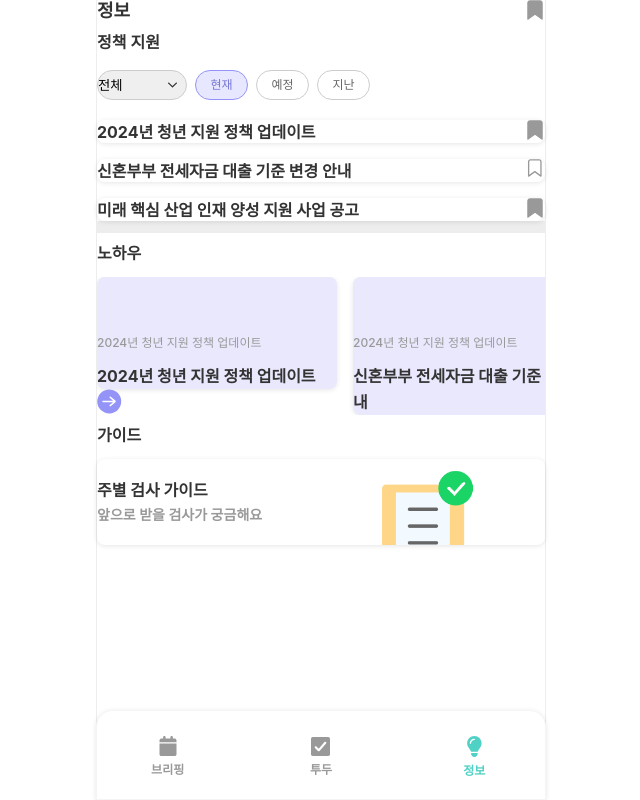
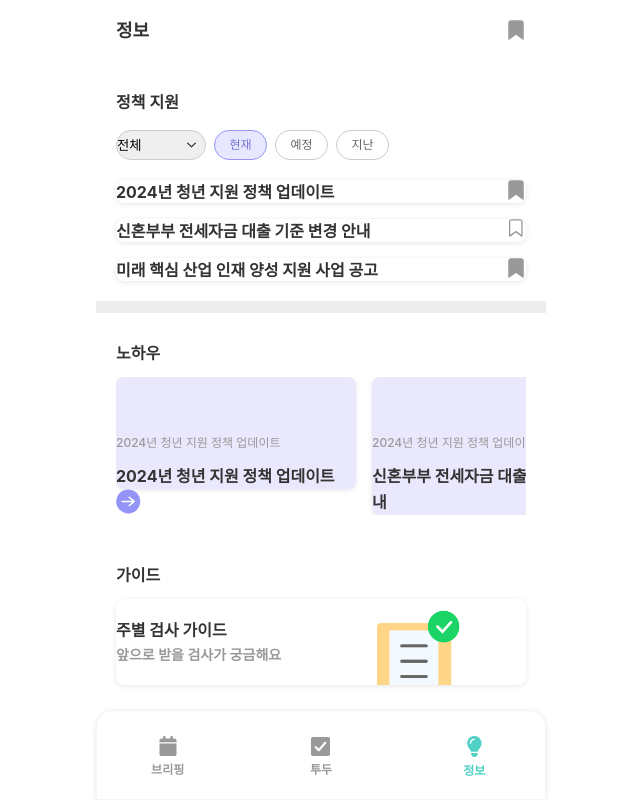
Before and after one commit to WomanTech2025-MoWo/MoWo_FE, a React (Create React App) app: page /infos in a window 1280 px wide. Shown: the whole page, without its empty margins (319-959 px from the left). Built offline with nearby package versions, Linux system fonts and the light colour scheme; a web font is replaced by a local one.

Commit message:
✨[Feat] 배경색 지정 Context 추가

```diff
--- a/src/layouts/CommonLayout.tsx
+++ b/src/layouts/CommonLayout.tsx
@@ -6,18 +6,18 @@ interface BgColorContextProps {
   setBgColor: (colorKey: string) => void;
 }
 
-const BgColorContext = createContext<BgColorContextProps | null>(null);
+export const BgColorContext = createContext<BgColorContextProps | null>(null);
 
-const Wrap = styled.div<{ bgColor?: string }>`
+const Wrap = styled.div<{ $bgColor?: string }>`
   width: 100%;
   min-width: var(--view-min-width);
   max-width: var(--view-max-width);
   min-height: var(--view-min-height);
-  background-color: ${({ bgColor }) => (bgColor ? `var(--color-background-${bgColor})` : `var(--color-background-white)`)};
+  background-color: ${({ $bgColor }) => ($bgColor ? `var(--color-background-${$bgColor})` : `var(--color-background-white)`)};
   margin: 0 auto;
   padding-bottom: var(--view-global-nav-height);
-  border-left: 1px solid var(--color-border-color-light);
-  border-right: 1px solid var(--color-border-color-light);
+  border-left: 1px solid var(--color-border-color);
+  border-right: 1px solid var(--color-border-color);
 `;
 
 const CommonLayout = () => {
@@ -29,7 +29,7 @@ const CommonLayout = () => {
 
   return (
     <BgColorContext.Provider value={{ setBgColor: handleColorChange }}>
-      <Wrap bgColor={bgColor}>
+      <Wrap $bgColor={bgColor}>
         <Outlet />
       </Wrap>
     </BgColorContext.Provider>
--- a/src/layouts/InnerLayout.tsx
+++ b/src/layouts/InnerLayout.tsx
@@ -1,14 +1,27 @@
-import React from 'react';
+import React, { useContext, useEffect } from 'react';
 import styled from 'styled-components';
 import { WithChildren } from '../types/common';
+import { BgColorContext } from './CommonLayout';
+
+interface InnerLayoutProps extends WithChildren {
+  bgColor?: string;
+}
 
 const PageInner = styled.div`
   width: 100%;
   margin: 0 auto;
-  padding: var(--size-layout-padding);
+  padding: var(--size-inner-padding);
 `;
 
-const InnerLayout = ({ children, className }: WithChildren) => {
+const InnerLayout = ({ bgColor, children, className }: InnerLayoutProps) => {
+  const context = useContext(BgColorContext);
+
+  useEffect(() => {
+    if (bgColor && context?.setBgColor) {
+      context.setBgColor(bgColor);
+    }
+  }, [bgColor, context]);
+
   return <PageInner className={className}>{children}</PageInner>;
 };
 
```
